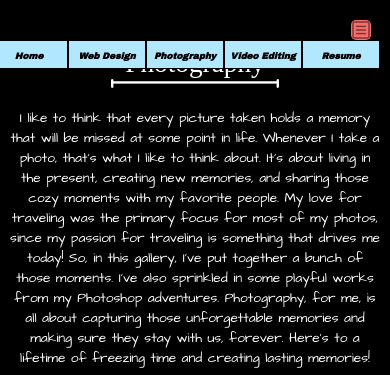
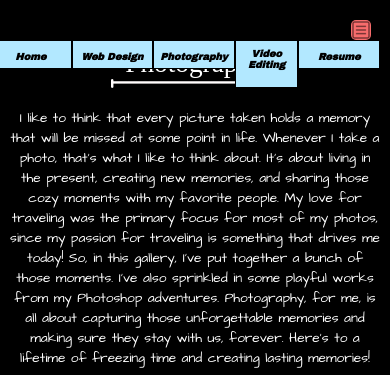
Before and after one commit to Isflores811/Isflores811.github.io, a plain HTML site: page Photography.html in a window 390 px wide. Shown: the top 375 px of the page. Drawn offline with Linux system fonts and the light colour scheme; a web font is replaced by a local one.

Commit message:
Update Photography.css

```diff
--- a/Photography.css
+++ b/Photography.css
@@ -1384,7 +1384,12 @@ footer .nav-list {
     padding-bottom: 10px;
     border: 1px solid black;
     background-color: rgb(178, 232, 255);
-
+  }
+
+  .option:nth-of-type(4) {
+    width: 90%;
+    padding-top: 7px;
+    height: 29px;
   }
 
   .option:hover {
@@ -1528,6 +1533,10 @@ footer .nav-list {
 }
 
 @media screen and (max-width: 400px) {
+  .option {
+    font-size: 2.5vw;
+  }
+
   nav .icon {
     width: 20px;
   }
```
